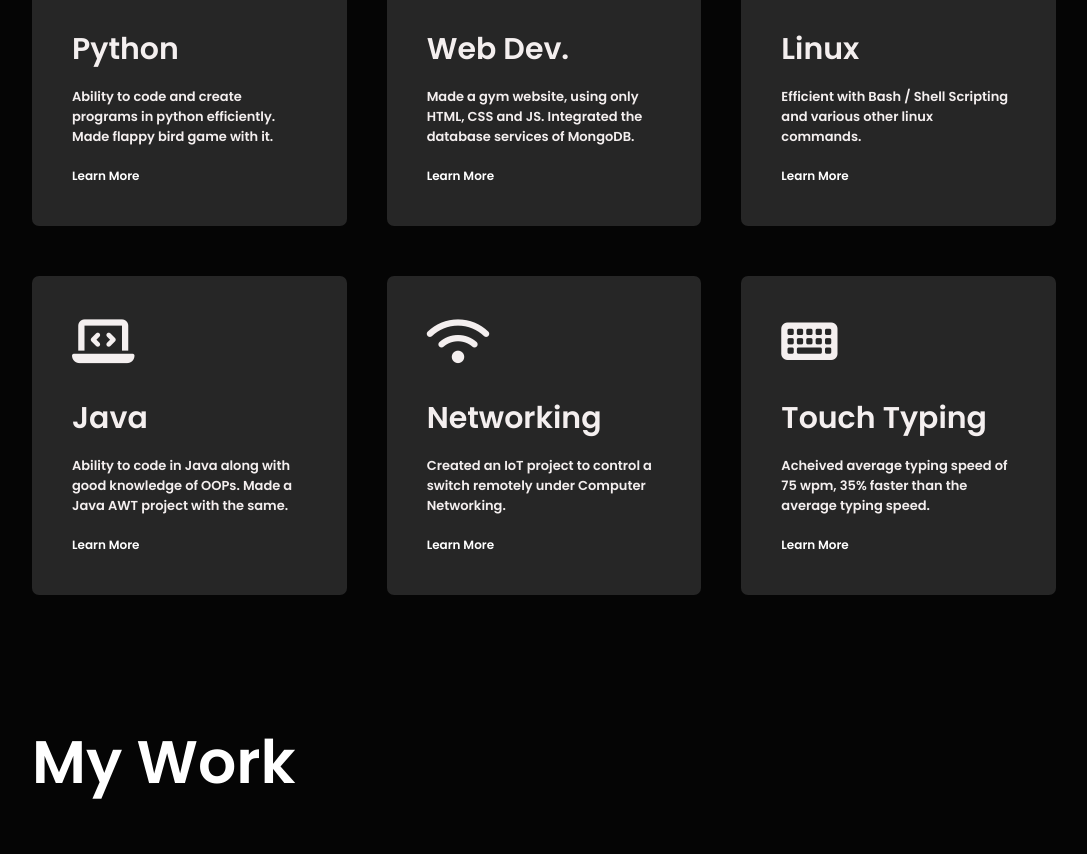
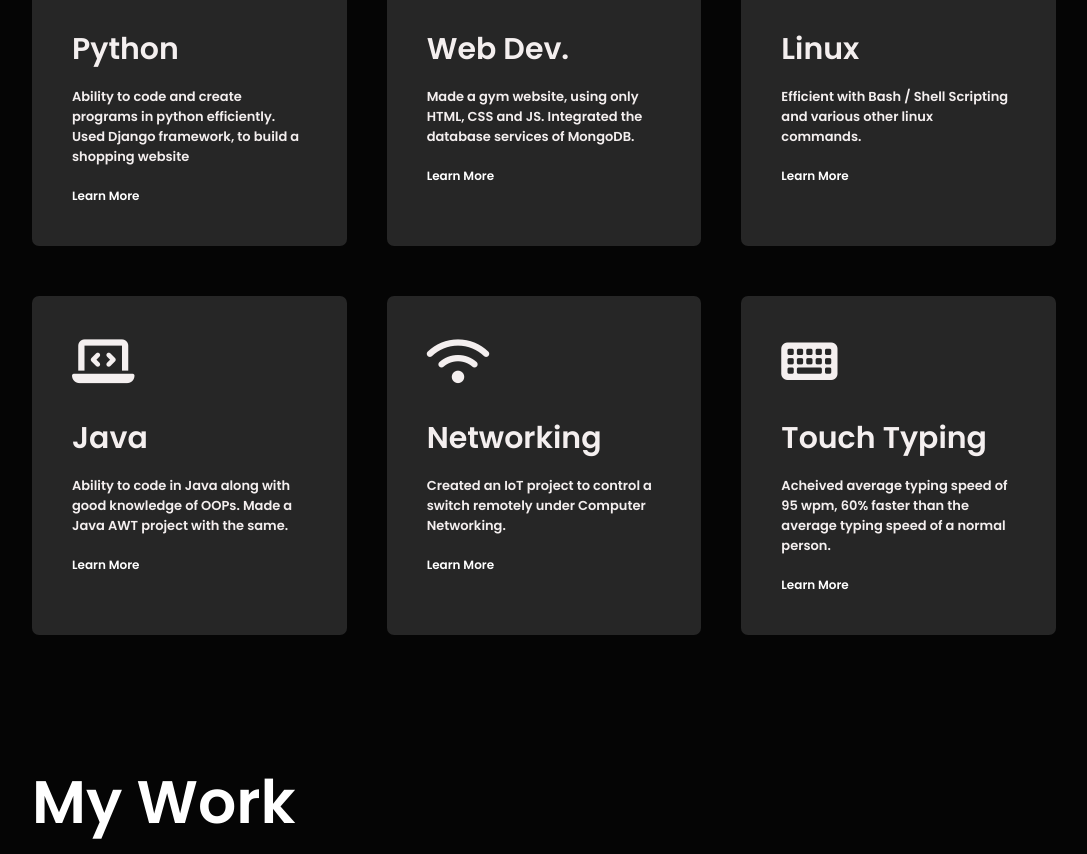
Before and after one commit to sagar-8/sagar-8, a plain HTML site: page index.html in a window 1280 px wide. Shown: the part 1596-2450 px from the top of the page, without its empty margins (96-1183 px from the left). Drawn offline with Linux system fonts and the light colour scheme.

Commit message:
Update index.html - Updated the home page information

```diff
--- a/index.html
+++ b/index.html
@@ -116,7 +116,7 @@
                     <div>
                         <i class="fa-brands fa-python"></i>
                         <h2>Python</h2>
-                        <p>Ability to code and create programs in python efficiently. Made flappy bird game with it.</p>
+                        <p>Ability to code and create programs in python efficiently. Used Django framework, to build a shopping website</p>
                         <a href="https://www.github.com/Sagar-Wadhwa-726/" target="_blank">Learn More</a>
                     </div>
 
@@ -159,7 +159,7 @@
                     <div>
                         <i class="fa-solid fa-keyboard"></i>
                         <h2>Touch Typing</h2>
-                        <p>Acheived average typing speed of 75 wpm, 35% faster than the average typing speed.</p>
+                        <p>Acheived average typing speed of 95 wpm, 60% faster than the average typing speed of a normal person.</p>
                         <a href="https://www.github.com/Sagar-Wadhwa-726/" target="_blank">Learn More</a>
                     </div>
                 </div>
```
